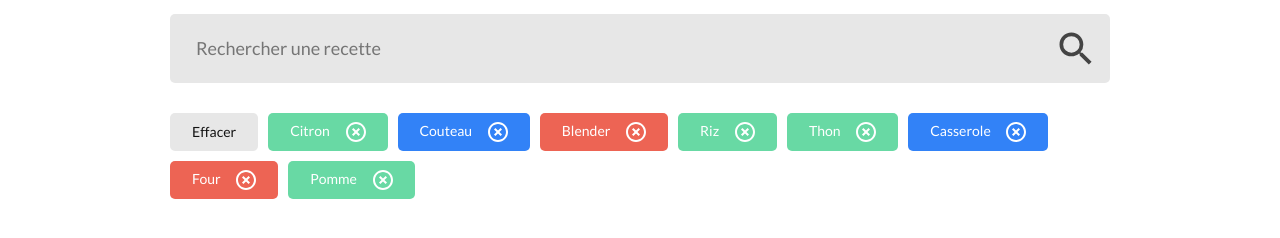
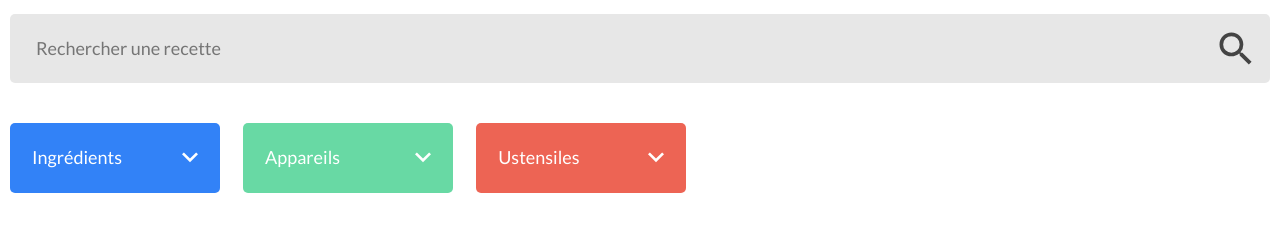
Before and after one commit to alexandre-jung/AlexandreJung_7_04022022, a website built with Vite: page src/index.html in a window 1280 px wide. Shown: the part 138-376 px from the top of the page. Built offline with nearby package versions, Linux system fonts and the light colour scheme.

Commit message:
:construction: add filter dropdowns

```diff
--- a/src/index.html
+++ b/src/index.html
@@ -57,11 +57,66 @@
           <div x:class="class" x:handle="filter">
             <span x:text="label" x:data-key="key" class="filter-label"></span>
             <button class="btn remove">
-              <img x:handle="remove" src="/assets/img/clear.svg" alt="Remove" />
+              <img x:handle="removeHandle" src="/assets/img/clear.svg" alt="Remove" />
             </button>
           </div>
         </template>
       </div>
+
+      <div class="dropdown dropdown-blue" id="ingredients-dropdown">
+        <div class="dropdown-search">
+          <input
+            size="12"
+            class="dropdown-search-input"
+            type="text"
+            id="ingredient-search-input"
+            placeholder="Rechercher un ingrédient"
+            value="Ingrédients"
+          />
+          <button class="btn">
+            <img src="/assets/img/arrow-down.svg" alt="" />
+          </button>
+        </div>
+        <div class="list"></div>
+      </div>
+
+      <div class="dropdown dropdown-green" id="appliances-dropdown">
+        <div class="dropdown-search">
+          <input
+            size="12"
+            class="dropdown-search-input"
+            type="text"
+            id="appliance-search-input"
+            placeholder="Rechercher un appareil"
+            value="Appareils"
+          />
+          <button class="btn">
+            <img src="/assets/img/arrow-down.svg" alt="" />
+          </button>
+        </div>
+        <div class="list"></div>
+      </div>
+
+      <div class="dropdown dropdown-red" id="utensils-dropdown">
+        <div class="dropdown-search">
+          <input
+            size="12"
+            class="dropdown-search-input"
+            type="text"
+            id="utensils-search-input"
+            placeholder="Rechercher un ustensile"
+            value="Ustensiles"
+          />
+          <button class="btn">
+            <img src="/assets/img/arrow-down.svg" alt="" />
+          </button>
+        </div>
+        <div class="list"></div>
+      </div>
+
+      <template id="dropdown-item-template">
+        <span class="item" x:text="label" x:data-key="key" x:handle="handle" x:title="label"></span>
+      </template>
 
       <div id="recipes"></div>
     </main>
--- /dev/null
+++ b/src/js/api/index.js
@@ -0,0 +1,36 @@
+import recipes from '/mock/recipes';
+import { makeKey, capitalize } from 'js/utils/string';
+
+export function getAllIngredients() {
+  const result = new Map();
+  recipes.forEach((recipe) => {
+    recipe.ingredients.forEach(({ ingredient }) => {
+      const key = `ingredient.${makeKey(ingredient)}`;
+      if (result.has(key)) return;
+      result.set(key, capitalize(ingredient));
+    });
+  });
+  return result;
+}
+
+export function getAllAppliances() {
+  const result = new Map();
+  recipes.forEach(({ appliance }) => {
+    const key = `appliance.${makeKey(appliance)}`;
+    if (result.has(key)) return;
+    result.set(key, capitalize(appliance));
+  });
+  return result;
+}
+
+export function getAllUtensils() {
+  const result = new Map();
+  recipes.forEach((recipe) => {
+    recipe.utensils.forEach((utensil) => {
+      const key = `utensil.${makeKey(utensil)}`;
+      if (result.has(key)) return;
+      result.set(key, capitalize(utensil));
+    });
+  });
+  return result;
+}
--- /dev/null
+++ b/src/js/components/Dropdown.js
@@ -0,0 +1,64 @@
+import Template from 'js/utils/Template';
+
+export default class Dropdown {
+  onClick = null;
+
+  constructor(dropdown, label) {
+    if (!dropdown) throw Error('Dropdown element is undefined');
+    this.dropdown = dropdown;
+    this.label = label;
+    this.searchInput = dropdown.querySelector('.dropdown-search-input');
+    this.itemList = dropdown.querySelector('.list');
+    this.template = new Template(document.querySelector('#dropdown-item-template').content);
+    this.items = [];
+    this.itemsMap = new Map();
+    this.setupEvents();
+  }
+
+  setupEvents() {
+    this.searchInput.addEventListener('focus', () => {
+      this.searchInput.closest('.dropdown').classList.add('expanded');
+      this.searchInput.value = '';
+    });
+
+    this.searchInput.addEventListener('blur', () => {
+      this.searchInput.closest('.dropdown').classList.remove('expanded');
+      this.searchInput.value = this.label;
+      this.showAll();
+    });
+
+    // Catch mousedown events because it occurs before blur, unlike click.
+    this.itemList.addEventListener('mousedown', (ev) => {
+      if (ev.button == 0 && ev.target.classList.contains('item') && this.onClick) {
+        this.onClick(this.itemsMap.get(ev.target.dataset.key));
+      }
+    });
+
+    this.searchInput.addEventListener('input', () => {
+      const value = this.searchInput.value;
+      this.items.forEach((item) => {
+        if (item.key.includes(value)) item.handle.style.display = 'inline';
+        else item.handle.style.display = 'none';
+      });
+    });
+  }
+
+  add(item) {
+    const [itemElement, { handle }] = this.template.render(item);
+    this.itemList.append(itemElement);
+    this.items.push({ ...item, handle });
+    this.itemsMap.set(item.key, item);
+  }
+
+  fill(items) {
+    items.forEach((item) => {
+      this.add(item);
+    });
+  }
+
+  showAll() {
+    this.items.forEach((item) => {
+      item.handle.style.display = 'inline';
+    });
+  }
+}
--- a/src/js/components/Filter.js
+++ b/src/js/components/Filter.js
@@ -34,26 +34,30 @@ export class FilterList {
 
     this.clearBtn = this.container.querySelector('#clear-filters');
     this.clearBtn.addEventListener('click', this.clear);
+    this.hideClearButton();
   }
 
   add(filter) {
     if (this.filters.has(filter.key)) return;
-    const [filterElement, { filter: filterHandle, remove }] = this.factory.create(filter);
+    const [filterElement, { filter: filterHandle, removeHandle }] = this.factory.create(filter);
     this.container.append(filterElement);
     this.filters.set(filter.key, { ...filter, handle: filterHandle });
-    if (remove) remove.addEventListener('click', () => this.remove(filter.key));
-    if (this.onAdd) this.onAdd(filter.key, this.filters);
+    if (removeHandle) removeHandle.addEventListener('click', () => this.remove(filter.key));
+    this.notifyAdd(filter);
     this.notifyChange();
+    this.showClearButton();
   }
 
   remove(key) {
     const filter = this.filters.get(key);
     filter?.handle.remove();
     this.filters.delete(key);
-    if (!this.filters.size) this.hideClearButton();
-    if (this.onRemove) this.onRemove(filter.key, this.filters);
-    if (!this.filters.size) this.onClear();
+    this.notifyRemove(filter);
     this.notifyChange();
+    if (!this.filters.size) {
+      this.notifyClear();
+      this.hideClearButton();
+    }
   }
 
   clear = () => {
@@ -64,6 +68,14 @@ export class FilterList {
     this.hideClearButton();
     this.notifyChange();
   };
+
+  notifyAdd(filter) {
+    if (this.onAdd) this.onAdd(filter, this.filters);
+  }
+
+  notifyRemove(filter) {
+    if (this.onRemove) this.onRemove(filter, this.filters);
+  }
 
   notifyChange() {
     if (this.onChange) this.onChange(this.filters);
--- a/src/js/main.js
+++ b/src/js/main.js
@@ -1,20 +1,44 @@
 import SearchBar from 'js/components/SearchBar';
-import { FilterList } from 'js/components/Filter';
-
-import recipes from 'mock/recipes';
-import filters from 'mock/filters';
-
-console.log(recipes);
+import { Filter, FilterList } from 'js/components/Filter';
+import Dropdown from 'js/components/dropdown';
+import { getAllIngredients, getAllAppliances, getAllUtensils } from 'js/api';
 
 const search = new SearchBar();
-search.onChange = (value) => console.log(value);
 
 const filterList = new FilterList();
+const ingredientsDropdown = new Dropdown(document.querySelector('#ingredients-dropdown'), 'Ingrédients');
+const appliancesDropdown = new Dropdown(document.querySelector('#appliances-dropdown'), 'Appareils');
+const utensilsDropdown = new Dropdown(document.querySelector('#utensils-dropdown'), 'Ustensiles');
 
-filters.forEach(filter => {
-  filterList.add(filter);
-});
+search.onChange = (value) => console.log(value);
+filterList.onAdd = (filter, newValue) => console.log('Added', filter, newValue);
+filterList.onRemove = (filter, newValue) => console.log('Removed', filter, newValue);
+filterList.onClear = () => console.log('Cleared');
 
-filterList.onAdd = (key, newValue) => console.log(`Added ${key}`, newValue);
-filterList.onRemove = (key, newValue) => console.log(`Removed ${key}`, newValue);
-filterList.onClear = () => console.log('Cleared');
+ingredientsDropdown.fill(
+  Array.from(getAllIngredients())
+    .sort(([keyA], [keyB]) => keyA.localeCompare(keyB))
+    .map(([key, label]) => {
+      return { key, label, type: 'ingredient' };
+    })
+);
+
+appliancesDropdown.fill(
+  Array.from(getAllAppliances())
+    .sort(([keyA], [keyB]) => keyA.localeCompare(keyB))
+    .map(([key, label]) => {
+      return { key, label, type: 'appliance' };
+    })
+);
+
+utensilsDropdown.fill(
+  Array.from(getAllUtensils())
+    .sort(([keyA], [keyB]) => keyA.localeCompare(keyB))
+    .map(([key, label]) => {
+      return { key, label, type: 'utensil' };
+    })
+);
+
+ingredientsDropdown.onClick = (item) => filterList.add({ ...item, color: Filter.blue });
+appliancesDropdown.onClick = (item) => filterList.add({ ...item, color: Filter.green });
+utensilsDropdown.onClick = (item) => filterList.add({ ...item, color: Filter.red });
--- /dev/null
+++ b/src/js/utils/string.js
@@ -0,0 +1,11 @@
+export function removeAccents(str) {
+  return str.normalize('NFD').replace(/[\u0300-\u036f]/g, '');
+}
+
+export function makeKey(str) {
+  return removeAccents(str).toLocaleLowerCase().replace(/ /g, '_');
+}
+
+export function capitalize(str) {
+  return str.charAt(0).toLocaleUpperCase() + str.slice(1).toLocaleLowerCase();
+}
--- a/src/mock/filters.js
+++ /dev/null
@@ -1,15 +0,0 @@
-import { Filter } from 'js/components/Filter';
-
-const filters = [
-  { key: 'lemon', label: 'Citron', color: Filter.green },
-  { key: 'knife', label: 'Couteau', color: Filter.blue },
-  { key: 'blender', label: 'Blender', color: Filter.red },
-  { key: 'rice', label: 'Riz', color: Filter.green },
-  { key: 'lemon', label: 'Citron', color: Filter.green },
-  { key: 'tuna', label: 'Thon', color: Filter.green },
-  { key: 'frying-pan', label: 'Casserole', color: Filter.blue },
-  { key: 'oven', label: 'Four', color: Filter.red },
-  { key: 'apple', label: 'Pomme', color: Filter.green },
-];
-
-export default filters;
--- a/src/mock/recipes.js
+++ b/src/mock/recipes.js
@@ -262,7 +262,7 @@ const recipes = [
     description:
       "Etaler la pate dans les moules à tartelette. Faire cuire la pate 30 minutes. Découper le chocolat en morceau et le faire chauffer, y ajouter la crême liquide, ajouter le beurre et remuer jusqu'à avoir une pâte homogène. Verser la pate sur les tartelettes. Couper les fraises en 2 et les positionner sur ",
     appliance: 'Four',
-    utensils: ['moule à tartelettes (6)', 'casserolle'],
+    utensils: ['moule à tartelettes (6)', 'casserole'],
   },
   {
     id: 8,
@@ -303,7 +303,7 @@ const recipes = [
     description:
       "Hachez les noix grossièrement. Faire fondre le chocolat avec le beurre. Mélanger les oeuf et le sucre et mélanger au chocolat. Ajouter la farine. Mélanger afin d'avoir quelque chose d'homogène puis incorporer les noix. Verser la préparation dans un moule de préférence rectangulaire. Cuire 2O à 25 minutes à 180°. Sortez du four et attendez quelques minutes pour démouler. Servir avec une boule de glace pour plus de gourmandise.",
     appliance: 'Four',
-    utensils: ['moule à gateaux', 'casserolle'],
+    utensils: ['moule à gateaux', 'casserole'],
   },
   {
     id: 9,
@@ -441,7 +441,7 @@ const recipes = [
     ],
     time: 40,
     description:
-      "Éplucher les fruits et les couper en morceaux, les mettre dans une casserolle en ajoutant l'eau et le sucre vanillé. Laisser cuire 15 minutes en remuant régulièrement.",
+      "Éplucher les fruits et les couper en morceaux, les mettre dans une casserole en ajoutant l'eau et le sucre vanillé. Laisser cuire 15 minutes en remuant régulièrement.",
     appliance: 'Casserole',
     utensils: ['couteau', 'économe'],
   },
@@ -765,7 +765,7 @@ const recipes = [
     time: 30,
     description:
       'Cuisiner la viande hachée dans une poelle à frire. Dans une autre faire cuire les oignons découpés en fins dés avec un peu de beurre. Ajouter du vin rouge. Mélanger les oigons avec la viande hachée. Faire cuire les pates le temps indiqué sur le paquet. Ajouter le coulis de tomates à la viande hachée. Une fois que les pates sont cuites, ajouter la crème fraiche à la viande hachée. Serivir.',
-    appliance: 'Casserolle.',
+    appliance: 'casserole',
     utensils: ['Cuillère en bois', 'louche', 'couteau'],
   },
   {
@@ -802,7 +802,7 @@ const recipes = [
     description:
       "Faire fondre le chocolat et le beurre au bain marie. Dans un saladier battre les oeufs avec le sucre jusqu'à obtenir une texture de type mousse. Ajouter la farine ainsi que le mélange de beurre et chocolat fondu. Beurrez le moule à gateaux. Mettre au four préchauffé à 200° puis faites chauffer pendant 15 minutes. C'est prêt. Servir avec une boule de glace ou une crême dessert.",
     appliance: 'Four',
-    utensils: ['moule à gateaux', 'fouet', 'casserolle'],
+    utensils: ['moule à gateaux', 'fouet', 'casserole'],
   },
   {
     id: 23,
@@ -985,7 +985,7 @@ const recipes = [
     time: 15,
     description:
       "Faire fondre l'oseille avec du beurre demi sel, ajouter un litre d'eau. Ajouter les vermicelles. Laisser cuire. une foit prêt, sortir du feu et après 5 minutes ajouter le jaune d'oeuf et la crême fraîche",
-    appliance: 'Casserolle',
+    appliance: 'casserole',
     utensils: ['couteau', 'cuillère en bois'],
   },
   {
@@ -1022,7 +1022,7 @@ const recipes = [
     description:
       "Emincer les blanc de poireaux et les faire chauffer dans 25 grammes de beurre. AJouter les pommes de terres coupées en morceaux. Ajouter l'eau et laisser mijoter pour 45 minutes. Chauffer l'oseille avec le beurre restant puis incorporer le tout. Mixez. Ajoutez la crème. Bon appetit.",
     appliance: 'Mixer',
-    utensils: ['casserolle', 'couteau'],
+    utensils: ['casserole', 'couteau'],
   },
   {
     id: 29,
@@ -1080,7 +1080,7 @@ const recipes = [
     description:
       "Mettre tous les ingrédients dans une cocotte. ajouter de l'eau pour recouvrir l'ensemble et laisser cuirre à petit feur pour 1 heure. Passer au mixer. Salez, poivrez. C'est prêt",
     appliance: 'Mixer',
-    utensils: ['casserolle', 'cuillère en bois'],
+    utensils: ['casserole', 'cuillère en bois'],
   },
   {
     id: 31,
@@ -1220,7 +1220,7 @@ const recipes = [
     ],
     time: 25,
     description:
-      "Eplucher les patates douces et coupez les en morceaux. Les faire cuire durant 20 minute dans une casserolle d'eau bouillante. Passer au mixer en ajoutant la crème et l'huile d'olive à son gout. Salez, poivrez. Pressez l'orange et ajouter le jus à l'ensemble. Servir.",
+      "Eplucher les patates douces et coupez les en morceaux. Les faire cuire durant 20 minute dans une casserole d'eau bouillante. Passer au mixer en ajoutant la crème et l'huile d'olive à son gout. Salez, poivrez. Pressez l'orange et ajouter le jus à l'ensemble. Servir.",
     appliance: 'Mixer',
     utensils: ['couteau', 'économe', 'cuillère en bois'],
   },
@@ -1460,7 +1460,7 @@ const recipes = [
     time: 20,
     description:
       "Séparer les blancs d'oeufs. Faire fondre le chocolat au bain marie. Ajouter les jaunes et le sucre au chocolat hors du feu. Battre les blancs en neige. Ajouter les blancs au mélange de chocolat. Mélangez délicatement avec une spatule. Servir dans un plat ou dans des verres. Mettre au frais",
-    appliance: 'Casserolle',
+    appliance: 'casserole',
     utensils: ['fouet', 'spatule', 'verres'],
   },
   {
@@ -1561,7 +1561,7 @@ const recipes = [
     time: 15,
     description:
       'Mélanger la farine et le beurre fondu en ajoutant le lait peu à peu. Ajouter du sucre après la cuisson. Bien mélanger. Ajouter le chocolat en morceaux et laisser chauffer 8 minutes en mélangeant avec une cuillère en bois. Mettre dans des verres',
-    appliance: 'Casserolle',
+    appliance: 'casserole',
     utensils: ['cuillère en bois'],
   },
   {
@@ -1592,7 +1592,7 @@ const recipes = [
     time: 30,
     description:
       "Faire bouillir le lait (on peut y ajouter de l'essence de vanille). Battre les oeufs et le sucre, ajouter la farine puis finalement ajouter le lait chaud. Remettre à feu doux pour faire épaissir en remuant pendant 5 à 10 minutes.",
-    appliance: 'Casserolle',
+    appliance: 'casserole',
     utensils: ['fouet', 'saladier'],
   },
   {
--- a/src/scss/_components.scss
+++ b/src/scss/_components.scss
@@ -72,10 +72,6 @@
     */
     display: inline-flex;
     transform: translateY(0.1rem);
-
-    &::first-letter {
-      text-transform: uppercase;
-    }
   }
 
   .remove {
@@ -92,12 +88,102 @@
   }
 
   &-red {
-    background-color: #ed6454;
+    background-color: $red;
   }
   &-green {
-    background-color: #68d9a4;
+    background-color: $green;
   }
   &-blue {
-    background-color: #3282f7;
+    background-color: $blue;
   }
 }
+
+.dropdown {
+  display: inline-flex;
+  flex-flow: column nowrap;
+  padding-left: 20px;
+  font-size: 1.8rem;
+  color: white;
+  background-color: $blue;
+  border-radius: 5px;
+  overflow: hidden;
+
+  &-red {
+    background-color: $red;
+  }
+  &-green {
+    background-color: $green;
+  }
+  &-blue {
+    background-color: $blue;
+  }
+
+  + .dropdown {
+    margin-left: 20px;
+  }
+
+  &-search {
+    display: flex;
+    flex-flow: row nowrap;
+    justify-content: space-between;
+    cursor: pointer;
+
+    &-input {
+      width: auto;
+      flex: 1 0 auto;
+      color: inherit;
+      background: transparent;
+      border: none;
+      box-shadow: none;
+      outline: none;
+      cursor: pointer;
+
+      // Google Chrome.
+      &::placeholder {
+        color: white;
+        opacity: 0.5;
+      }
+    }
+
+    button {
+      height: 70px;
+    }
+  }
+
+  &.expanded {
+    .dropdown-search-input {
+      cursor: text !important;
+    }
+    .list {
+      display: flex;
+      min-width: 40rem;
+    }
+  }
+
+  .list {
+    margin-right: -80px;
+    padding-right: 40px;
+    margin-bottom: 16px;
+    display: flex;
+    display: none;
+    flex-flow: row wrap;
+    max-width: 800px;
+    max-height: 400px;
+    overflow-y: scroll;
+    overflow-x: hidden;
+    color: white;
+
+    .item {
+      // display: inline-block;
+      min-width: 15rem;
+      // width: 31%;
+      white-space: nowrap;
+      flex: 0 0 33%;
+      padding: 5px;
+      padding-right: 20px;
+      overflow: hidden;
+      text-overflow: ellipsis;
+      cursor: pointer;
+    }
+  }
+}
--- a/src/scss/_layout.scss
+++ b/src/scss/_layout.scss
@@ -1,5 +1,5 @@
 .container {
-  max-width: 960px;
+  max-width: 1400px;
   margin: 0 auto;
   padding: 0 10px;
 }
--- a/src/scss/_variables.scss
+++ b/src/scss/_variables.scss
@@ -3,3 +3,6 @@ $body-font: 'Roboto', sans-serif;
 $title-font: 'DM Sans', sans-serif;
 
 $lightgray: #E7E7E7;
+$red: #ed6454;
+$green: #68d9a4;
+$blue: #3282f7;
```
